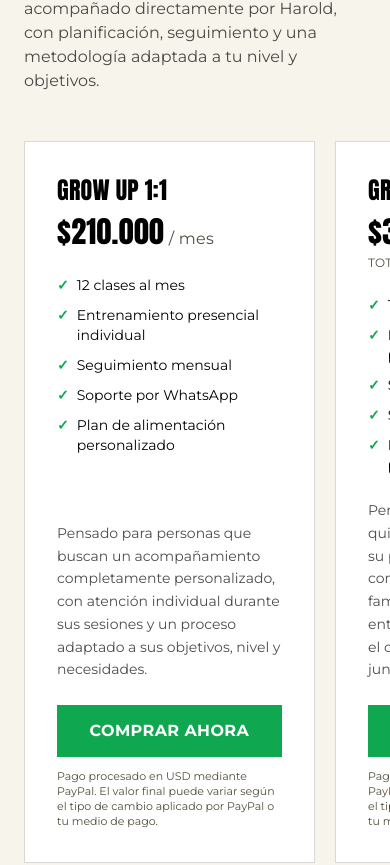
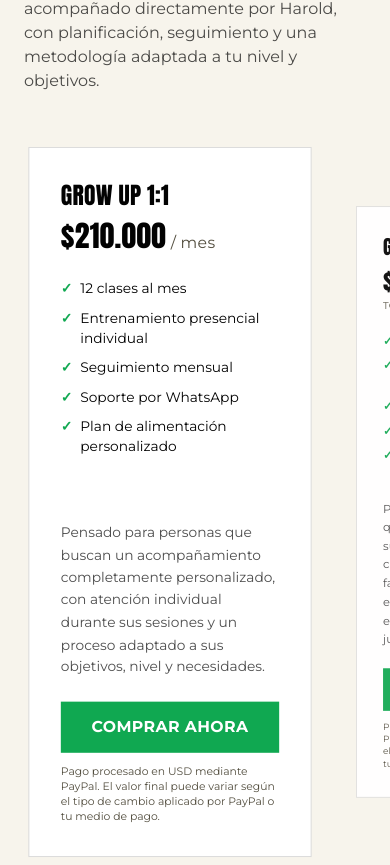
Before and after one commit to haroldtrainerf/grow-up-system, a Next.js app: page / in a window 390 px wide. Shown: the part 3935-4800 px from the top of the page. Built offline with nearby package versions, Linux system fonts and the light colour scheme.

Commit message:
Update InPersonTraining.tsx

```diff
--- a/components/InPersonTraining.tsx
+++ b/components/InPersonTraining.tsx
@@ -3,6 +3,7 @@ import PlanCard from "@/components/PlanCard";
 import ComparisonToggle from "@/components/ComparisonToggle";
 import Reveal from "@/components/Reveal";
 import RevealZoom from "@/components/RevealZoom";
+import PlanCarousel from "@/components/PlanCarousel";
 
 export default function InPersonTraining() {
   return (
@@ -14,16 +15,20 @@ export default function InPersonTraining() {
       <h2 className="font-display text-3xl md:text-5xl uppercase">{inPersonSection.heading}</h2>
       <p className="mt-4 text-ink/70 max-w-xl">{inPersonSection.description}</p>
 
-      <div className="mt-12 flex gap-5 overflow-x-auto snap-x snap-mandatory pb-2 -mx-6 px-6 md:mx-0 md:px-0 md:grid md:grid-cols-2 md:gap-6 md:overflow-visible">
-        {inPersonPlans.map((plan, i) => (
-          <RevealZoom
-            key={plan.id}
-            delay={i * 100}
-            className="shrink-0 w-[85%] max-w-[320px] snap-center md:w-auto md:max-w-none"
-          >
-            <PlanCard plan={plan} />
-          </RevealZoom>
-        ))}
+      <div className="mt-12">
+        <PlanCarousel>
+          {inPersonPlans.map((plan) => (
+            <PlanCard key={plan.id} plan={plan} />
+          ))}
+        </PlanCarousel>
+
+        <div className="hidden md:grid md:grid-cols-2 gap-6">
+          {inPersonPlans.map((plan, i) => (
+            <RevealZoom key={plan.id} delay={i * 100}>
+              <PlanCard plan={plan} />
+            </RevealZoom>
+          ))}
+        </div>
       </div>
 
       <ComparisonToggle columns={inPersonComparison.columns} rows={inPersonComparison.rows} />
```
